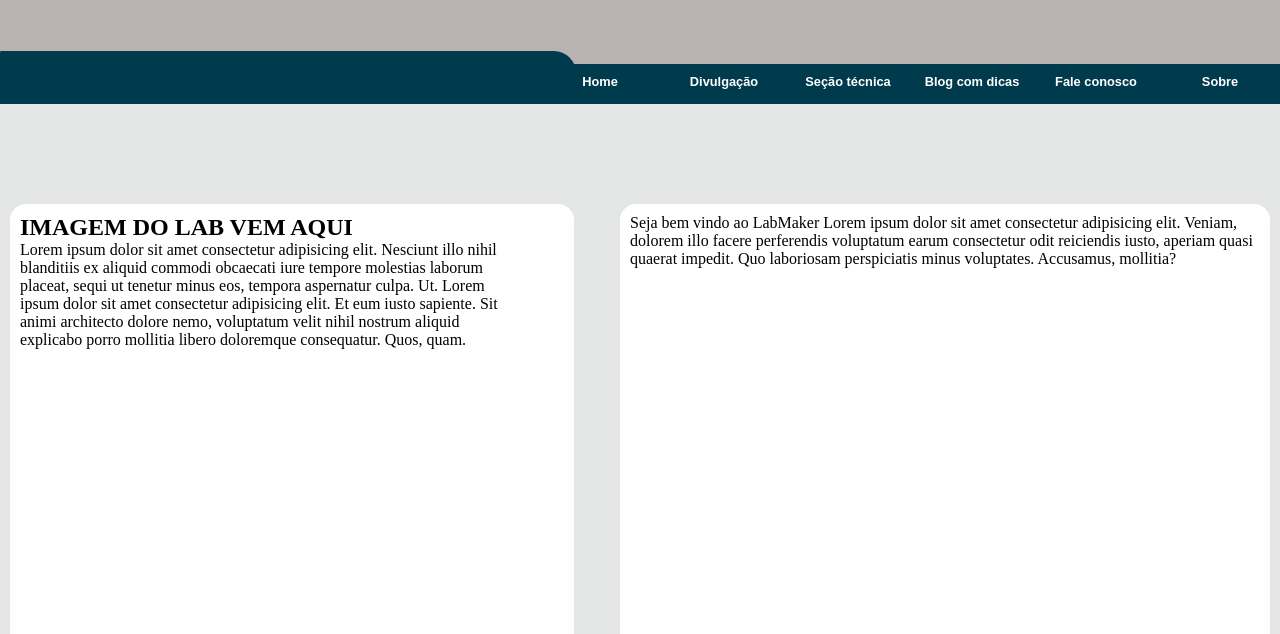
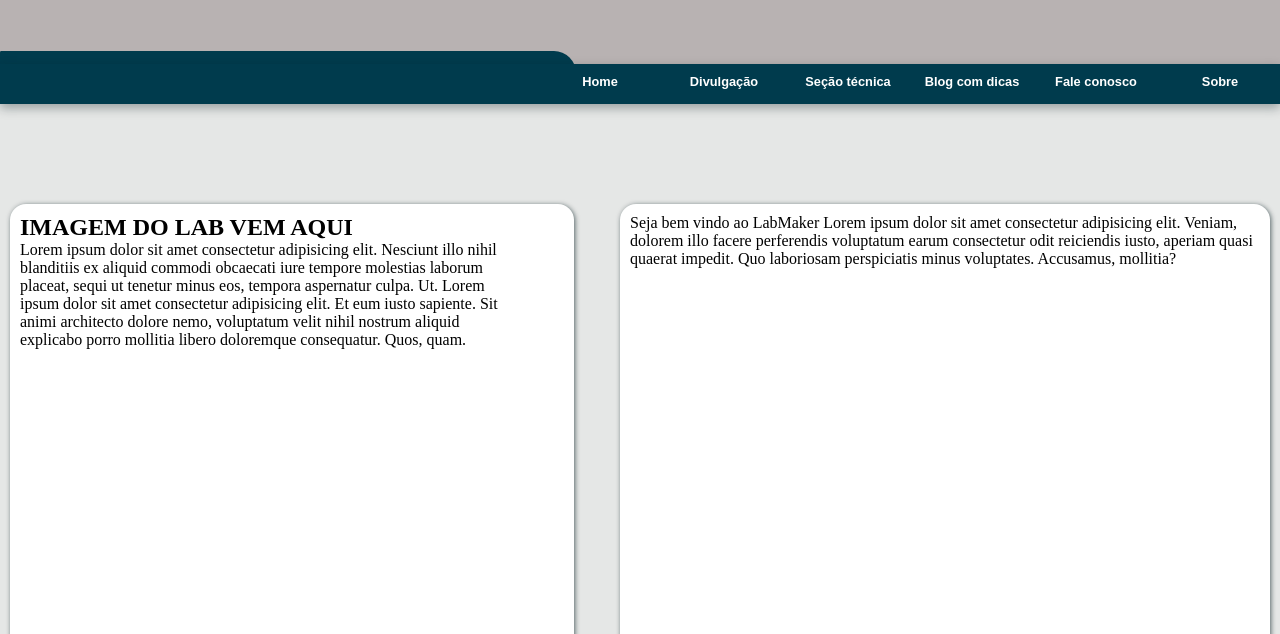
Before and after one commit to dilsoncampelo10/lab002, a plain HTML site: page index.html in a window 1280 px wide. Shown: the part 166-800 px from the top of the page. Drawn offline with Linux system fonts and the light colour scheme.

Commit message:
Rodape e sombras

```diff
--- a/styles/style.css
+++ b/styles/style.css
@@ -32,14 +32,14 @@ body{
     background-color: var(--cor-navegacao);
     width: 100%;
     height: 40px;
-
+    box-shadow: 0px 4px 10px rgba(2, 23, 29, 0.342);
 }
 .menu ul{
     list-style: none;
     float: right;
 }
 .menu ul li{
-   display: inline-block;
+    display: inline-block;
     width: 120px;
     text-align: center;
 
@@ -66,7 +66,7 @@ body{
 }
 .menu ul li ul li{
 
-    border: 1px solid rgb(2, 23, 29)
+    border: 1px solid rgb(2, 23, 29);
 }
 .menu ul li:hover ul{
 
@@ -84,6 +84,7 @@ section{
     height: 450px;
     border-radius: 1rem;
     margin-bottom: 70px;
+    box-shadow: 1px 1px 5px rgba(2, 23, 29, 0.63);
 }
 #imagem{
     float: left;
@@ -96,6 +97,11 @@ section{
 }
 /*Rodapé*/
 .rodape{
-
+    clear: both;
+    height: 50px;
+    color: white;
+    line-height: 50px;
+    text-align: center;
+    background-color: var(--cor-navegacao);
 
 }
```
